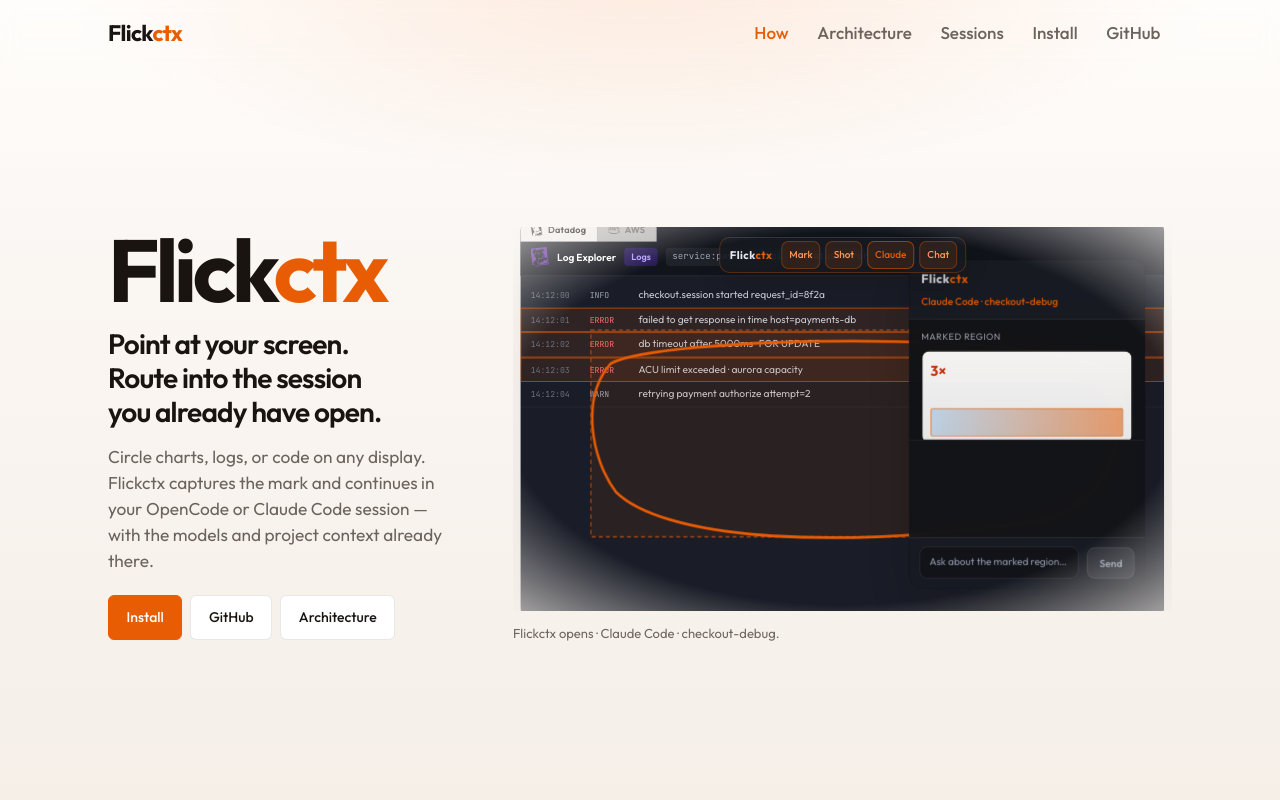
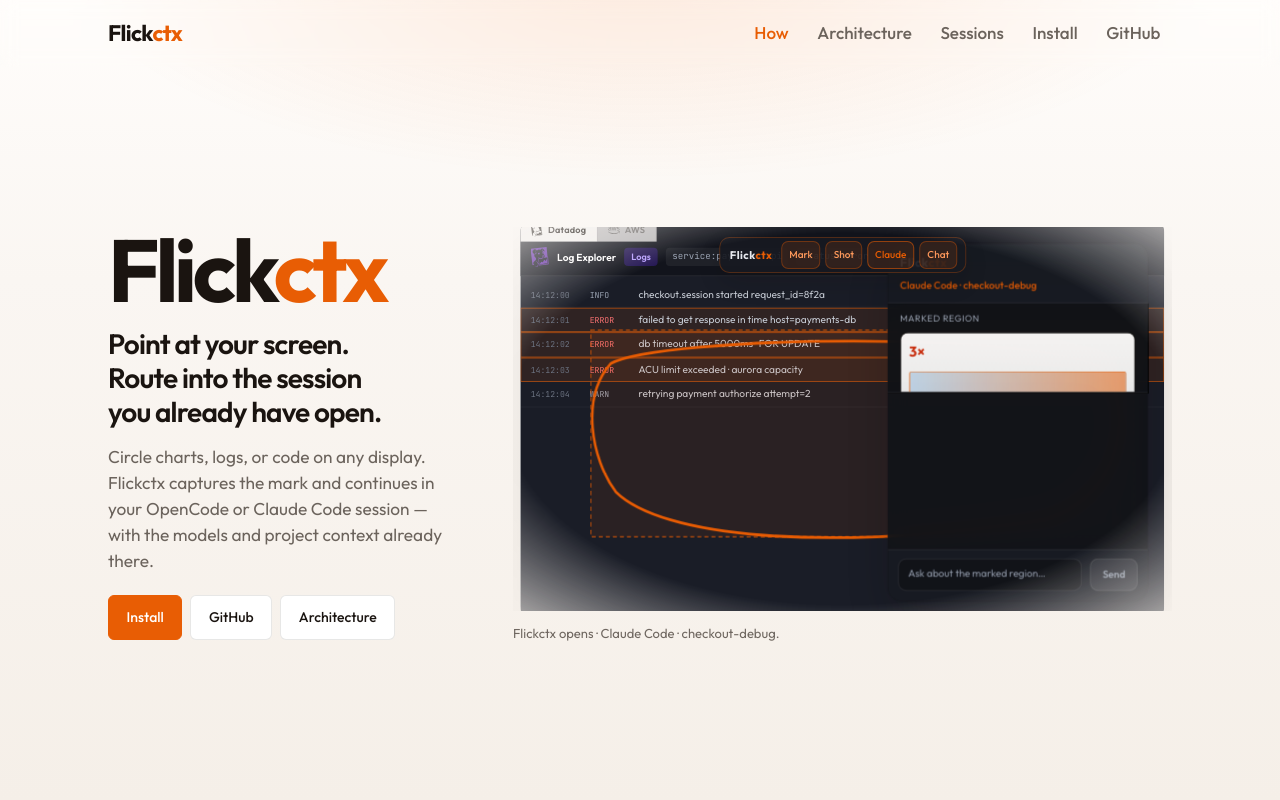
Before and after one commit to Pegusus/flickctx, a Next.js app in the folder site/: page / in a window 1280 px wide. Shown: the top 800 px of the page. Built offline with nearby package versions, Linux system fonts and the light colour scheme.

Commit message:
Show Datadog assistant reply in the hero chat panel
Collapse the mark preview during the answer step, pin the thread to
the latest messages, and hold the Datadog check-AWS reply longer.

```diff
--- a/site/src/components/IncidentDemo.module.css
+++ b/site/src/components/IncidentDemo.module.css
@@ -586,10 +586,10 @@
 /* Floating Flickctx card — fade/rise in place, not a right-edge drawer */
 .chatPanel {
   position: absolute;
-  top: 10%;
-  right: 3%;
-  bottom: 8%;
-  width: min(42%, 14.5rem);
+  top: 6%;
+  right: 2.5%;
+  bottom: 5%;
+  width: min(48%, 16rem);
   z-index: 5;
   display: flex;
   flex-direction: column;
@@ -653,11 +653,12 @@
 }
 
 .markPreviewOn {
-  padding: 10px 12px;
-  max-height: 120px;
+  padding: 8px 12px;
+  max-height: 88px;
   opacity: 1;
   border-bottom-color: rgba(255, 255, 255, 0.08);
   background: #111318;
+  flex-shrink: 0;
 }
 
 .previewLbl {
@@ -676,9 +677,9 @@
 }
 
 .previewMock {
-  aspect-ratio: 16 / 7;
+  aspect-ratio: 16 / 5;
   background: linear-gradient(180deg, #fff 0%, #f2f3f3 100%);
-  padding: 6px 8px;
+  padding: 5px 8px;
   position: relative;
 }
 
@@ -710,7 +711,8 @@
   padding: 10px 12px;
   display: flex;
   flex-direction: column;
-  gap: 10px;
+  justify-content: flex-end;
+  gap: 8px;
 }
 
 .msgUser,
@@ -720,6 +722,7 @@
   border: 1px solid rgba(255, 255, 255, 0.08);
   font-size: 10px;
   line-height: 1.45;
+  flex-shrink: 0;
 }
 
 .msgUser {
@@ -730,6 +733,19 @@
 
 .msgBot {
   background: #151820;
+  border-color: rgba(232, 93, 4, 0.28);
+  animation: answerIn 0.55s var(--ease) both;
+}
+
+@keyframes answerIn {
+  from {
+    opacity: 0;
+    transform: translateY(8px);
+  }
+  to {
+    opacity: 1;
+    transform: none;
+  }
 }
 
 .msgBot code {
--- a/site/src/components/IncidentDemo.tsx
+++ b/site/src/components/IncidentDemo.tsx
@@ -119,14 +119,14 @@ const STEPS: Step[] = [
     id: "dd-answer",
     app: "dd",
     caption: "Response: check AWS — ACU limit on payments-db.",
-    ms: 3200,
+    ms: 4800,
     dim: false,
     hint: false,
     draw: false,
     drawn: true,
     markBar: true,
     chat: true,
-    preview: true,
+    preview: false,
     typed: true,
     answer: true,
   },
@@ -134,7 +134,7 @@ const STEPS: Step[] = [
     id: "aws-console",
     app: "aws",
     caption: "AWS RDS · Monitoring — there it is: ACU limit exceeded.",
-    ms: 2600,
+    ms: 2800,
     dim: false,
     hint: false,
     draw: false,
@@ -561,14 +561,13 @@ export function IncidentDemo({
                     <p>
                       Yes — Aurora hit the max ACU cap on{" "}
                       <code>payments-db</code>. Same root cause as the Datadog
-                      timeouts. Scale ACU or trim long <code>FOR UPDATE</code>{" "}
-                      transactions.
+                      timeouts.
                     </p>
                   ) : (
                     <p>
-                      Check AWS. Those timeouts line up with an Aurora ACU limit
-                      on <code>payments-db</code> — open RDS Monitoring and look
-                      at ACU utilization.
+                      Check AWS. This looks like an Aurora ACU limit on{" "}
+                      <code>payments-db</code> — open RDS Monitoring and look at
+                      ACU utilization.
                     </p>
                   )}
                 </div>
@@ -580,7 +579,7 @@ export function IncidentDemo({
                   step.typed && !step.answer ? styles.composerBusy : ""
                 }`}
               >
-                {step.typed ? (
+                {step.typed && !step.answer ? (
                   <span className={styles.composerQ}>{askText}</span>
                 ) : (
                   <span className={styles.composerPh}>
@@ -590,7 +589,7 @@ export function IncidentDemo({
               </div>
               <span
                 className={`${styles.sendBtn} ${
-                  step.typed ? styles.sendBtnOn : ""
+                  step.typed && !step.answer ? styles.sendBtnOn : ""
                 }`}
               >
                 Send
```
